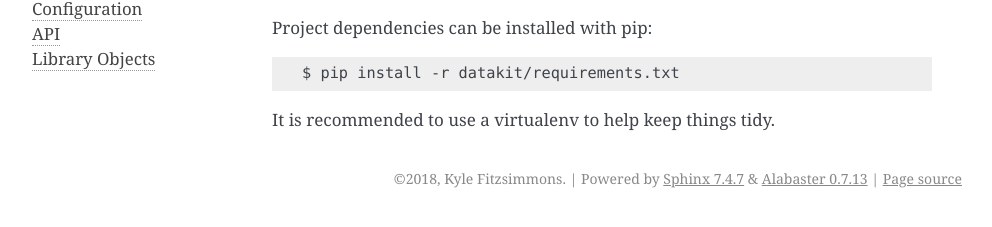
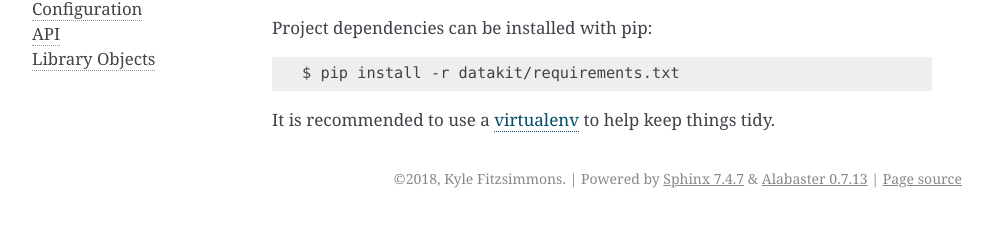
Before and after one commit to TRIP-Lab/itinerum-tripkit, a Sphinx documentation site: the page built from docs/usage/installation.rst, in a window 1280 px wide. Shown: the part 309-536 px from the top of the page, without its empty margins (148-1140 px from the left). Built offline with Sphinx 7.4.7, drawn with Linux system fonts in a browser that asks for light colours; part of the change alters nothing that is shown.

```diff
--- a/docs/usage/installation.rst
+++ b/docs/usage/installation.rst
@@ -16,4 +16,6 @@ Project dependencies can be installed with pip::
 
     $ pip install -r datakit/requirements.txt
 
-It is recommended to use a virtualenv to help keep things tidy.
+It is recommended to use a virtualenv_ to help keep things tidy.
+
+.. _virtualenv: https://virtualenv.pypa.io/en/latest/
```
